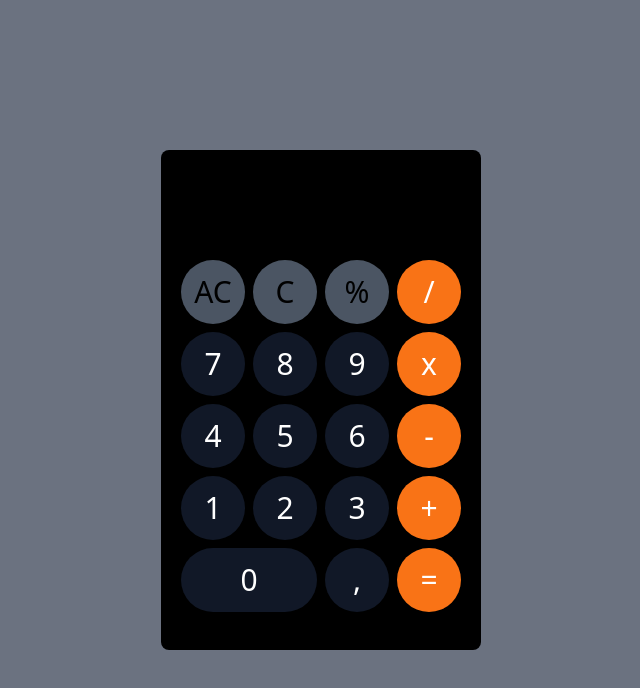
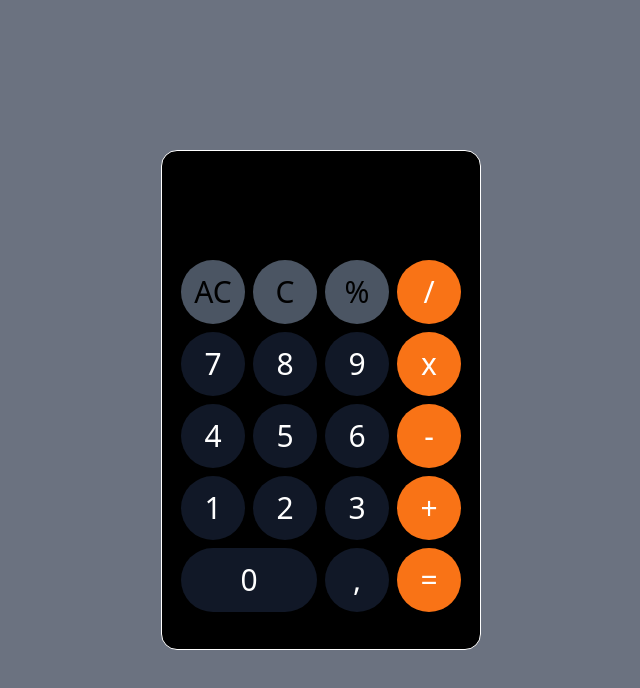
Before and after one commit to pabloquirino/POO-calculadora, a website: page src/index.html in a window 1280 px wide. Shown: the whole page, without its empty margins (319-959 px from the left). Drawn offline with Linux system fonts and the light colour scheme.

Commit message:
atualização estilo 1.3

```diff
--- a/src/index.html
+++ b/src/index.html
@@ -7,7 +7,7 @@
     <link rel="stylesheet" href="../css/output.css">
 </head>
 <body onload="load()" class="bg-gray-500 h-screen flex justify-center items-center">
-    <main class="h-500px w-80 bg-black flex justify-center items-center rounded-lg">
+    <main class="h-500px w-80 bg-black flex justify-center items-center rounded-2xl border border-white">
         <div class="text-white rounded-lg grid grid-cols-4 grid-rows-6 gap-2 select-none">
             <div class="col-span-4 flex justify-end items-start text-6xl font-light"></div>
             <div class="button bg-gray-600 text-black">AC</div>
```
Also changed, not shown: css/output.css.
